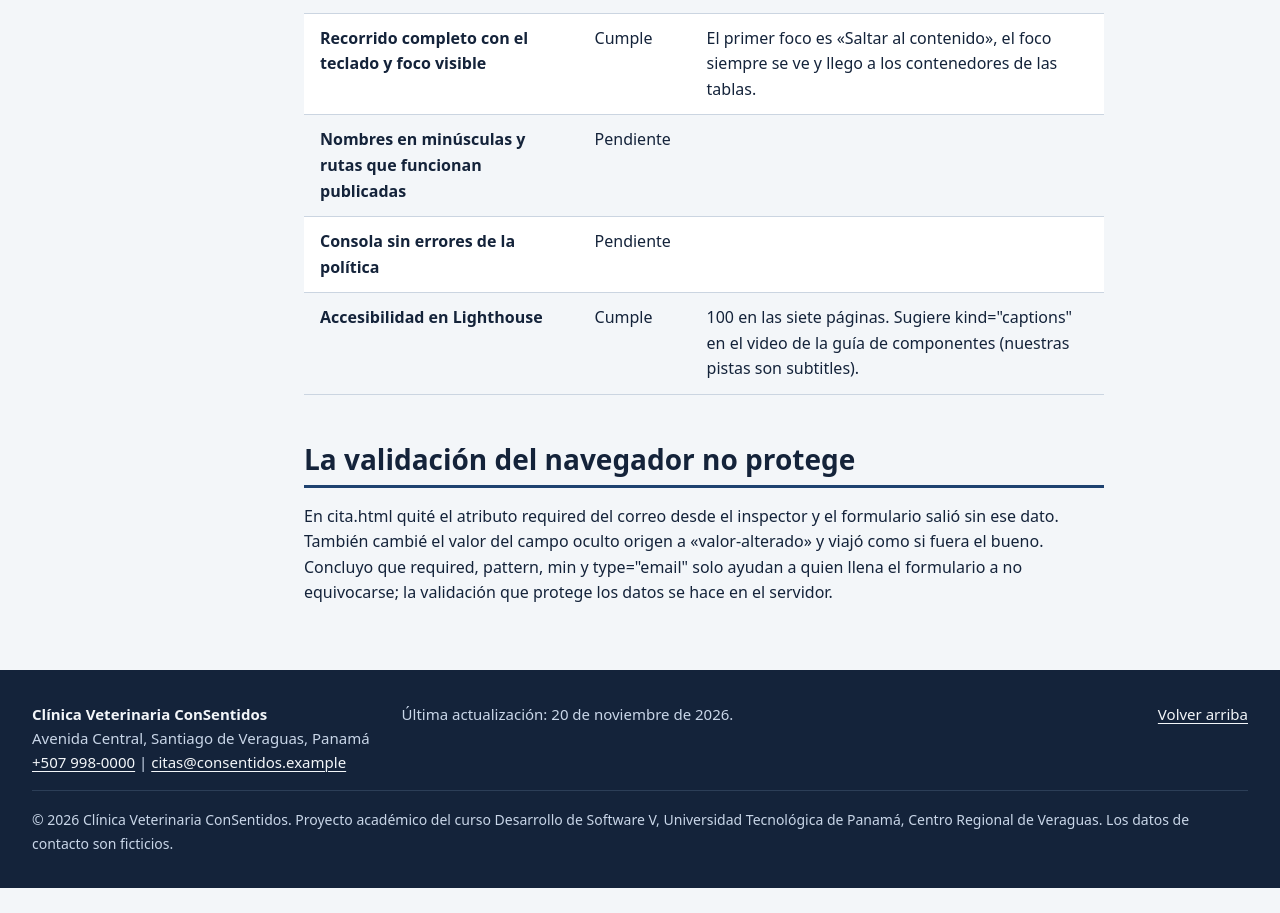
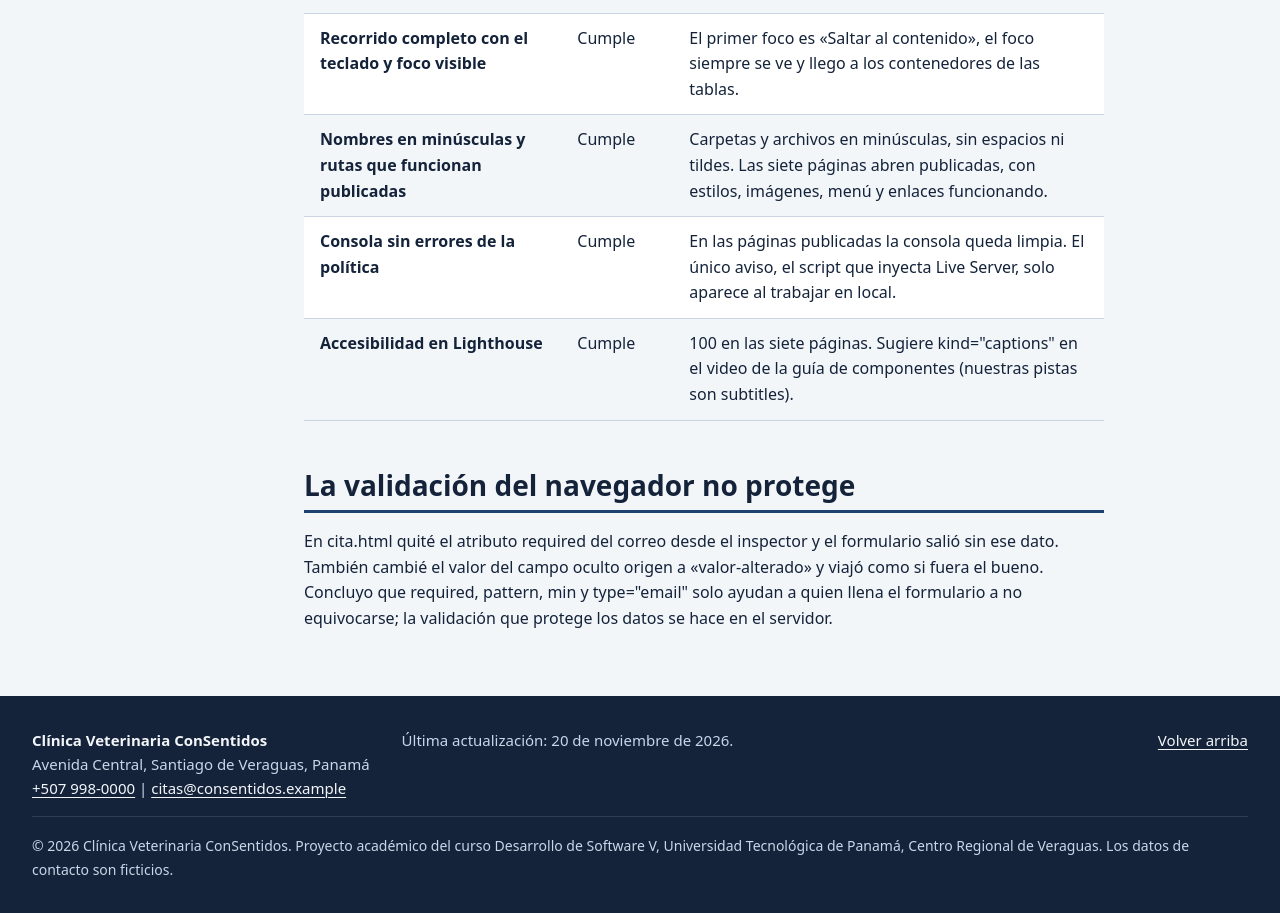
Before and after one commit to BrigadierHoo/2026ii-dsv-portafolio-4gs121-07-hoo-brigadier, a plain HTML site: page docs/modulos/m02-html/p05-revision/revision.html in a window 1280 px wide. Shown: the part 1824-2737 px from the top of the page. Before the commit the page ends 2712 px from the top, so only its background shows below. Drawn offline with Linux system fonts and the light colour scheme; a web font is replaced by a local one.

Commit message:
Práctica 5: completar la tabla de verificación del informe

```diff
--- a/docs/modulos/m02-html/p05-revision/revision.html
+++ b/docs/modulos/m02-html/p05-revision/revision.html
@@ -191,13 +191,13 @@
             </tr>
             <tr>
               <th scope="row">Nombres en minúsculas y rutas que funcionan publicadas</th>
-              <td>Pendiente</td>
-              <td></td>
+              <td>Cumple</td>
+              <td>Carpetas y archivos en minúsculas, sin espacios ni tildes. Las siete páginas abren publicadas, con estilos, imágenes, menú y enlaces funcionando.</td>
             </tr>
             <tr>
               <th scope="row">Consola sin errores de la política</th>
-              <td>Pendiente</td>
-              <td></td>
+              <td>Cumple</td>
+              <td>En las páginas publicadas la consola queda limpia. El único aviso, el script que inyecta Live Server, solo aparece al trabajar en local.</td>
             </tr>
             <tr>
               <th scope="row">Accesibilidad en Lighthouse</th>
```
